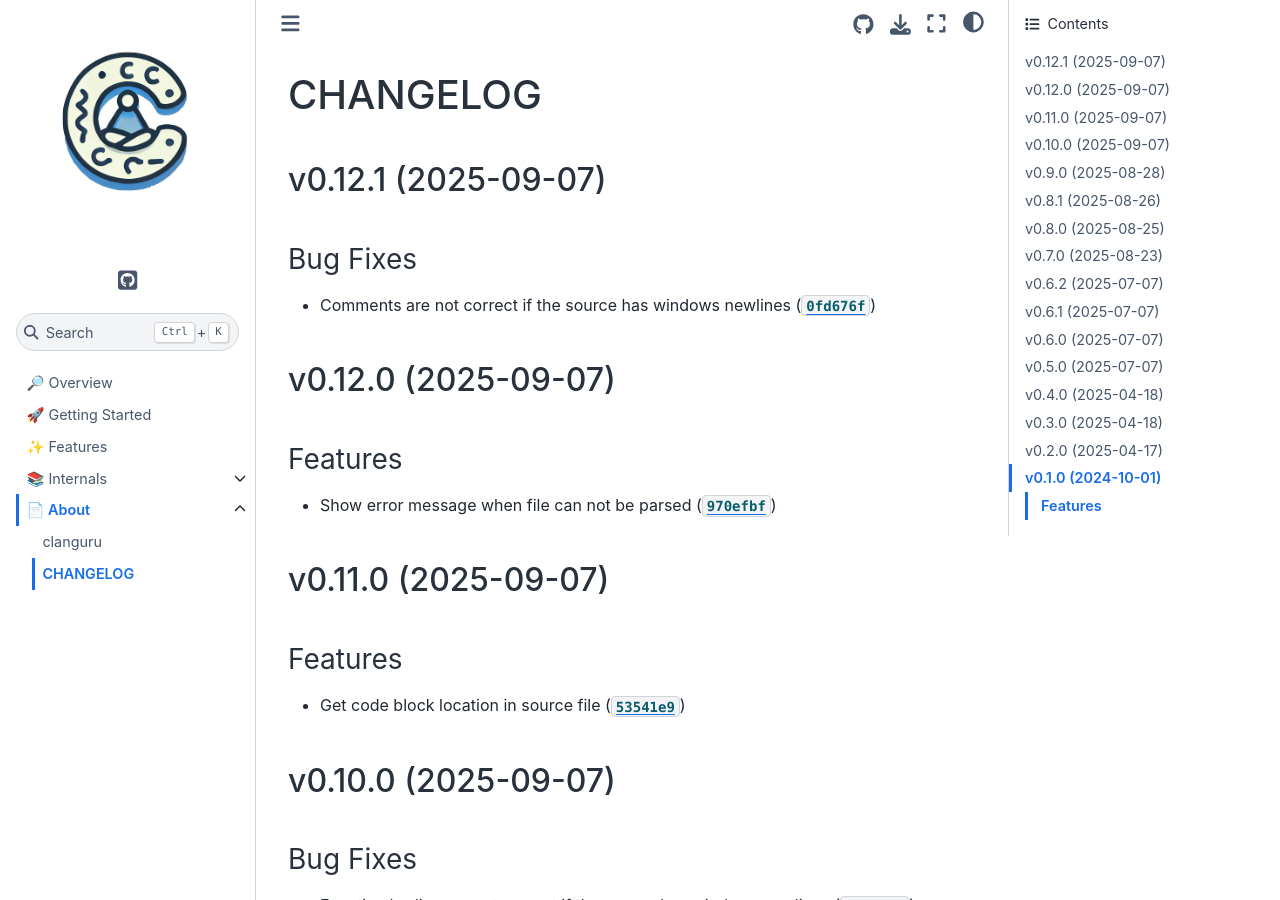
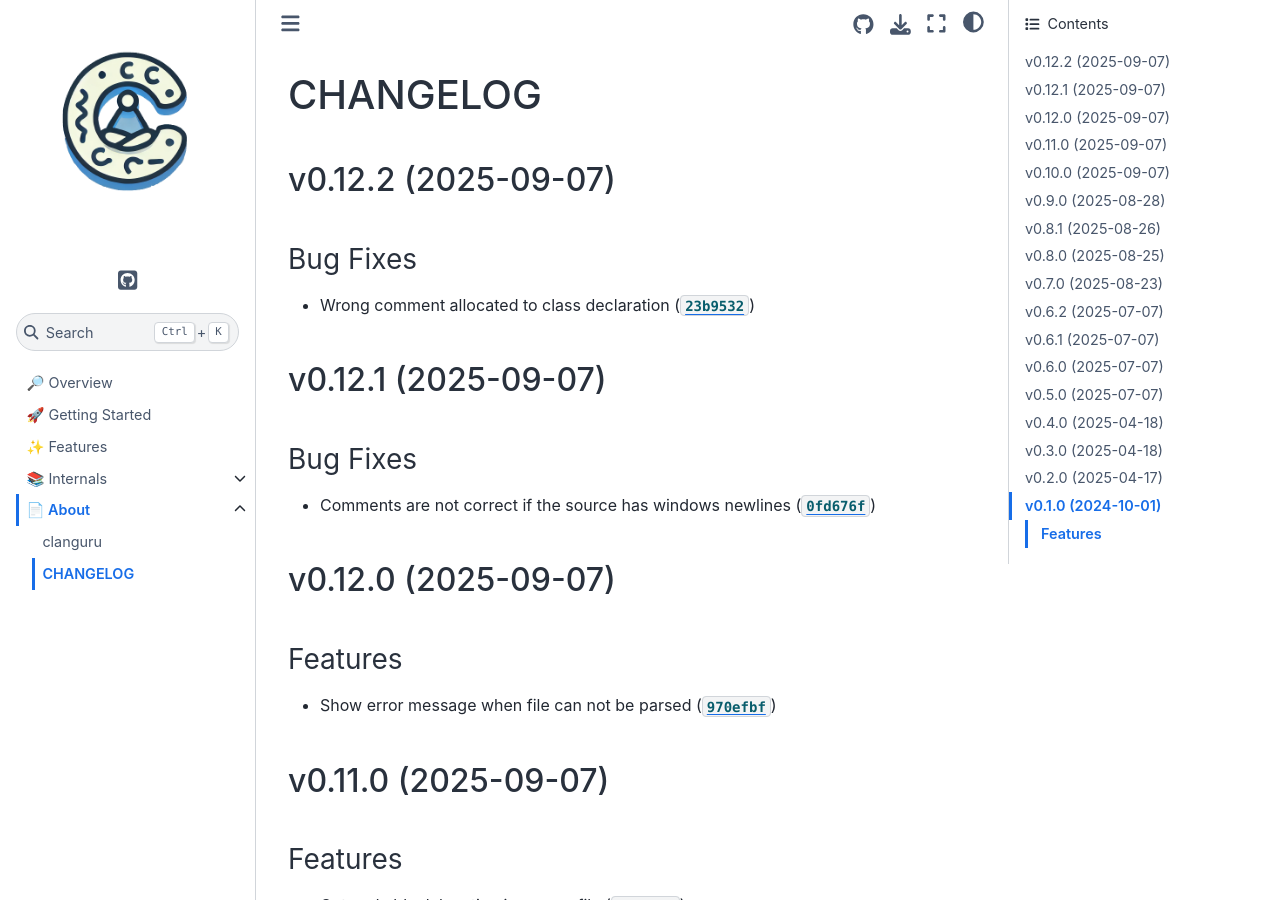
Before and after one commit to cuinixam/clanguru, a Sphinx documentation site: the page built from docs/about/_changelog.md, in a window 1280 px wide and 900 px high. Built offline with Sphinx 7.4.7 and the Sphinx Book theme 1.1.4, drawn with Linux system fonts in a browser that asks for light colours.

Commit message:
0.12.2
Automatically generated by python-semantic-release

```diff
--- a/CHANGELOG.md
+++ b/CHANGELOG.md
@@ -1,4 +1,12 @@
 # CHANGELOG
+
+
+## v0.12.2 (2025-09-07)
+
+### Bug Fixes
+
+- Wrong comment allocated to class declaration
+  ([`23b9532`](https://github.com/cuinixam/clanguru/commit/23b9532f25f4f13f48aa0674bef58365fdd04f6f))
 
 
 ## v0.12.1 (2025-09-07)
--- a/docs/conf.py
+++ b/docs/conf.py
@@ -17,7 +17,7 @@ for path in ["src", "tests"]:
 project = "clanguru"
 copyright = "2024, cuinixam"
 author = "cuinixam"
-release = "0.12.1"
+release = "0.12.2"
 
 # -- General configuration ---------------------------------------------------
 # https://www.sphinx-doc.org/en/master/usage/configuration.html#general-configuration
--- a/pyproject.toml
+++ b/pyproject.toml
@@ -1,6 +1,6 @@
 [project]
 name = "clanguru"
-version = "0.12.1"
+version = "0.12.2"
 description = "C language utils and tools based on the clang and binutils modules."
 readme = "README.md"
 license = { text = "MIT" }
--- a/src/clanguru/__init__.py
+++ b/src/clanguru/__init__.py
@@ -1 +1 @@
-__version__ = "0.12.1"
+__version__ = "0.12.2"
```
Also changed, not shown: 1 other file.
